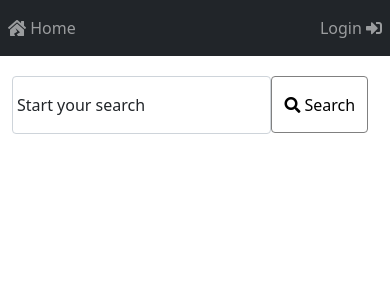
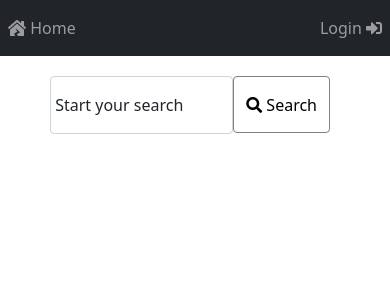
Before and after one commit to Pharnassus/AngularLibriAutori, an Angular app in the folder LibriAutoriV1/: page /home in a window 390 px wide. Shown: the top 300 px of the page. Built offline with nearby package versions, Linux system fonts and the light colour scheme.

Commit message:
sistemata responsività

```diff
--- a/LibriAutoriV1/src/app/app.component.html
+++ b/LibriAutoriV1/src/app/app.component.html
@@ -18,7 +18,7 @@
 <div class="jumbotron">
   <div class="container">
       <div class="row">
-          <div class="col-sm-8">
+          <div class="col-sm-12">
               <router-outlet></router-outlet>
           </div>
       </div>
--- a/LibriAutoriV1/src/app/home/home.component.html
+++ b/LibriAutoriV1/src/app/home/home.component.html
@@ -8,12 +8,12 @@
 
   <div id="m_searchSpinnerContainer">
     <button type="submit" class="btn btn-primary" (click)="searchBookFunction()">
-      <i class="fas fa-search"></i>
-      Search
+      <i class="fas fa-search" *ngIf="spinner == false"></i>
       <!-- sostituzione spinner con il component -->
       <ng-container *ngIf="spinner">
         <minispinner></minispinner>
       </ng-container>
+      Search
     </button>
   </div>
 
@@ -22,10 +22,10 @@
 
 <ng-container *ngIf="cardsShow">
 
-  <div id="m_cardContainer">
+  <div id="m_cardContainer" class="col-lg-12 col-sm-1">
     <ng-container *ngFor="let item of arrayBooks">
 
-      <div class="m_cardStyle card" style="width: 18rem;">
+      <div class="m_cardStyle card">
         <div class="card-header">
           Title: <strong>{{item.publish_date}}</strong>
         </div>
--- a/LibriAutoriV1/src/app/home/home.component.scss
+++ b/LibriAutoriV1/src/app/home/home.component.scss
@@ -3,6 +3,7 @@
 .m_searchForm {
   // background-color: lightgreen;
   display: flex;
+  justify-content: center;
 
   .m_inputSearchContainer {
     width: 70%;
@@ -19,7 +20,7 @@
 
   // sezione pulsante login
   #m_searchSpinnerContainer {
-    width: 30%;
+    width: 10%;
     padding-left: 0;
 
     button {
@@ -47,14 +48,70 @@
   }
 }
 
-#m_cardContainer{
-  // background: green;
-  width: 83%;
+#m_cardContainer {
+  // background: $testColor1;
+  height: 74vh;
+  overflow-y: scroll;
   display: flex;
+  justify-content: center;
   flex-wrap: wrap;
-  justify-content: space-between;
+  justify-content: space-around;
 
-  .m_cardStyle{
-    margin-bottom: 20px;
+  .m_cardStyle {
+    width: 16rem;
+    margin-bottom: 30px;
   }
 }
+
+#m_cardContainer::-webkit-scrollbar {
+  display: none;
+}
+
+
+//_______________________________________________________________________________________________________________________________________
+//QUERIES
+
+@media screen and (max-width: 1199px) {
+
+  .m_searchForm {
+
+    .m_inputSearchContainer {
+      width: 65%;
+    }
+
+    // sezione pulsante login
+    #m_searchSpinnerContainer {
+      width: 15%;
+    }
+  }
+}
+
+@media screen and (max-width: 770px) {
+
+  .m_searchForm {
+
+    .m_inputSearchContainer {
+      width: 55%;
+    }
+
+    // sezione pulsante login
+    #m_searchSpinnerContainer {
+      width: 25%;
+    }
+  }
+}
+
+@media screen and (max-width: 415px) {
+
+  .m_searchForm {
+
+    .m_inputSearchContainer {
+      width: 50%;
+    }
+
+    // sezione pulsante login
+    #m_searchSpinnerContainer {
+      width: 30%;
+    }
+  }
+}
--- a/LibriAutoriV1/src/app/minispinner/minispinner.component.scss
+++ b/LibriAutoriV1/src/app/minispinner/minispinner.component.scss
@@ -1,5 +1,4 @@
 .m_spinnerLogin {
-  margin-left: 10px;
   width: 15px;
   height: 15px;
 }
--- a/LibriAutoriV1/src/styles.scss
+++ b/LibriAutoriV1/src/styles.scss
@@ -1,2 +1,5 @@
+$testColor1: rgb(33,37,41);
+$testColor2: rgb(247,247,247);
+
 $bannerSuccessColor: rgb(33,37,41);
 $bannerSuccessTextColor : white;
```
